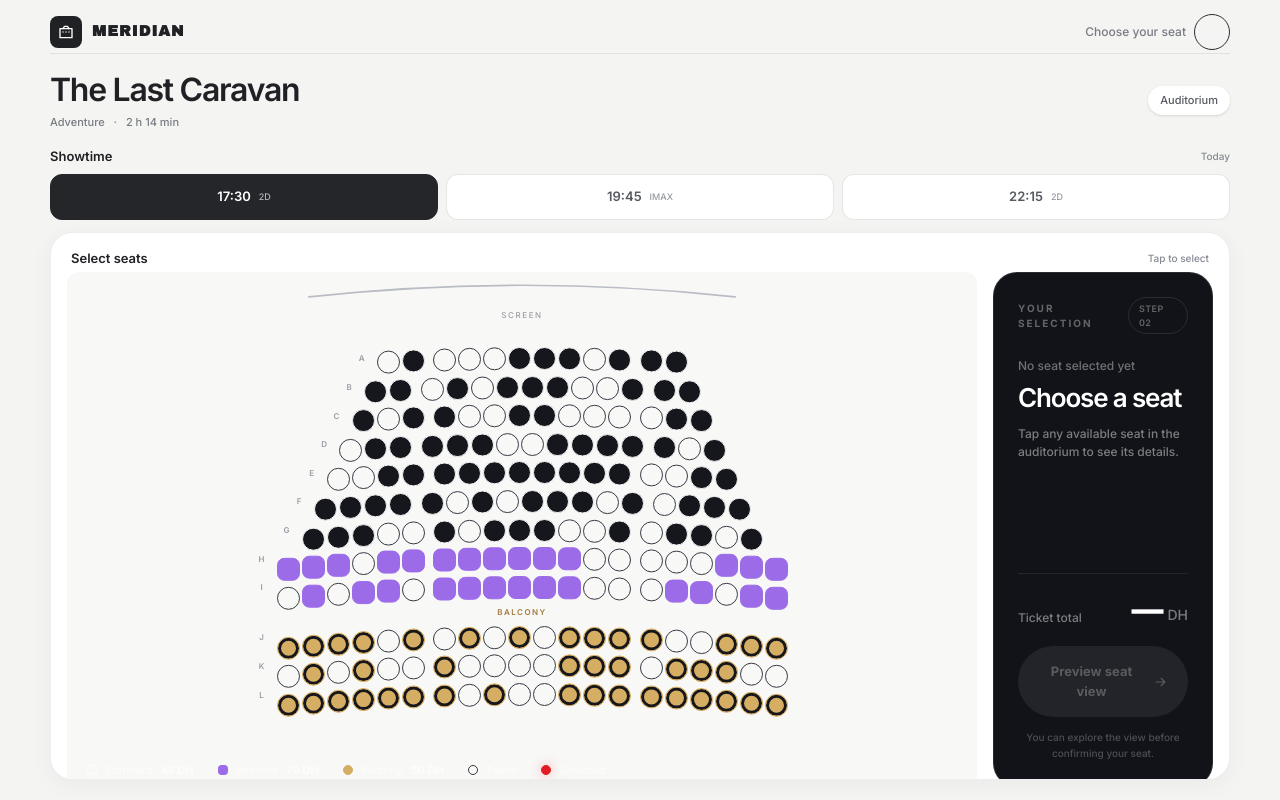
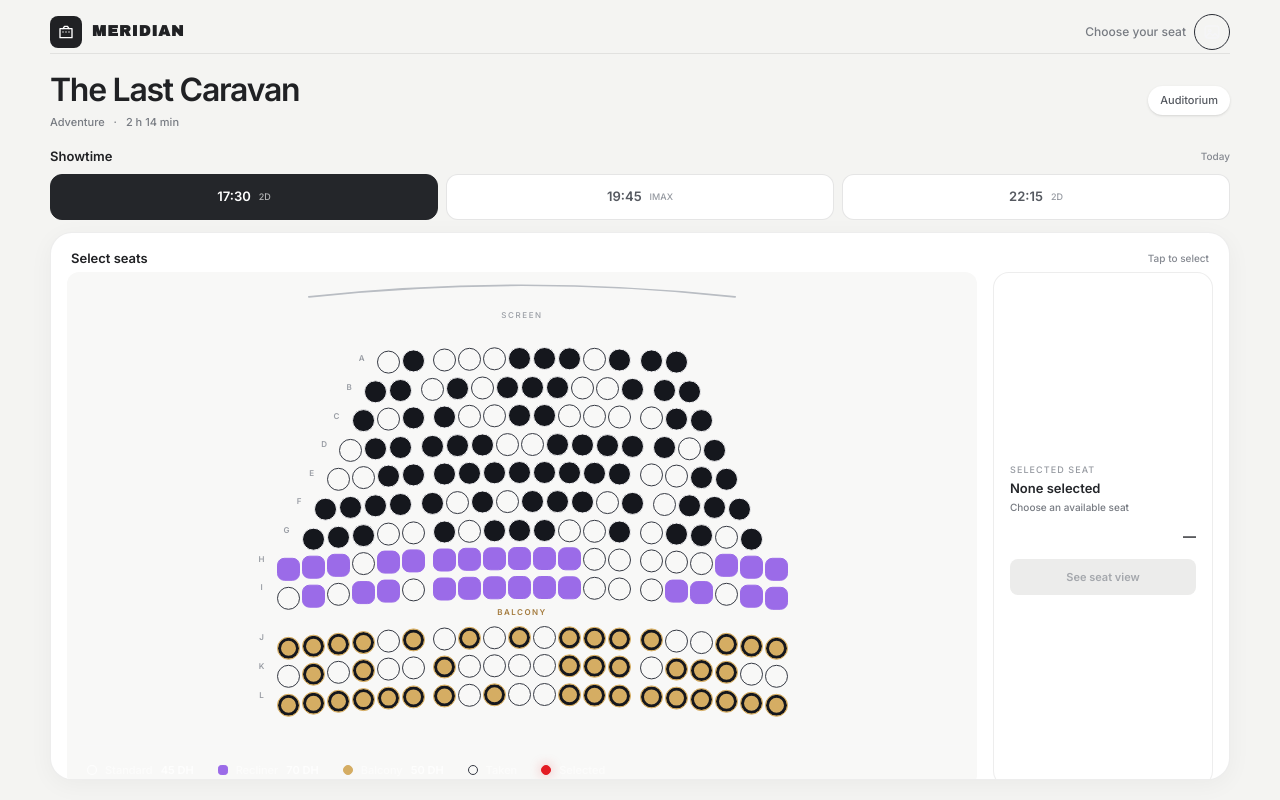
Before and after one commit to aouidate47/cinema, a Next.js app: page /hall-3/1730 in a window 1280 px wide. Built offline with nearby package versions, Linux system fonts and the light colour scheme.

Commit message:
Simplify seat selection summary

```diff
--- a/components/TicketBar.tsx
+++ b/components/TicketBar.tsx
@@ -3,39 +3,21 @@ import type { Seat } from "@/types";
 
 export default function TicketBar({ seat, onView }: { seat: Seat | null; onView: () => void }) {
   return (
-    <aside className="flex flex-col justify-between rounded-[24px] border border-white/10 bg-[#111319] p-5 sm:p-6">
-      <div>
-        <div className="flex items-center justify-between">
-          <p className="text-[10px] font-bold uppercase tracking-[.2em] text-white/35">Your selection</p>
-          <span className="rounded-full border border-white/10 px-2.5 py-1 text-[9px] font-semibold uppercase tracking-wider text-white/35">Step 02</span>
-        </div>
-        <div className="mt-6">
-          <p className="text-xs text-white/40">{seat ? "Selected seat" : "No seat selected yet"}</p>
-          <h3 className="mt-1 text-[26px] font-semibold tracking-[-.045em] text-white">
-            {seat ? `Row ${seat.l} · Seat ${seat.n}` : "Choose a seat"}
-          </h3>
-          <p className="mt-2 text-[12px] text-white/45">
-            {seat ? (seat.bal ? "Balcony" : seat.rec ? "Recliner" : "Standard") + " · " + seat.price + " DH" : "Tap any available seat in the auditorium to see its details."}
-          </p>
-        </div>
+    <aside className="flex shrink-0 items-center justify-between gap-3 rounded-xl border border-black/[0.07] bg-white px-3 py-2.5 lg:flex-col lg:items-stretch lg:justify-center lg:rounded-2xl lg:px-4 lg:py-5">
+      <div className="min-w-0">
+        <p className="text-[9px] font-medium uppercase tracking-[.12em] text-[#969aa1]">Selected seat</p>
+        <p className="mt-0.5 truncate text-[13px] font-semibold text-[#24262a]">{seat ? `Row ${seat.l} · Seat ${seat.n}` : "None selected"}</p>
+        <p className="mt-0.5 text-[10px] text-[#777b82]">{seat ? (seat.bal ? "Balcony" : seat.rec ? "Recliner" : "Standard") : "Choose an available seat"}</p>
       </div>
-
-      <div className="mt-8 border-t border-white/[0.08] pt-5">
-        <div className="flex items-end justify-between">
-          <span className="text-xs font-medium text-white/45">Ticket total</span>
-          <strong className="font-display text-[32px] font-normal leading-none text-white">{seat ? `${seat.price}` : "—"}<span className="ml-1 text-sm font-sans font-medium text-white/45">DH</span></strong>
-        </div>
+      <div className="flex shrink-0 items-center gap-3 lg:flex-col lg:items-stretch">
+        <p className="text-[13px] font-semibold text-[#24262a] lg:text-right">{seat ? `${seat.price} DH` : "—"}</p>
         <button
           disabled={!seat}
           onClick={onView}
-          className={`mt-5 flex w-full items-center justify-center gap-2 rounded-full px-5 py-4 text-[13px] font-bold transition-all ${seat ? "bg-brand text-white shadow-[0_8px_24px_rgba(227,27,35,.22)] hover:bg-[#f02b33] active:scale-[.98]" : "cursor-not-allowed bg-white/[0.07] text-white/25"}`}
+          className={`rounded-lg px-4 py-2.5 text-[11px] font-semibold transition-colors ${seat ? "bg-[#24262a] text-white hover:bg-[#3a3c41]" : "cursor-not-allowed bg-[#ececeb] text-[#a5a8ad]"}`}
         >
-          Preview seat view
-          <svg viewBox="0 0 24 24" className="size-4" fill="none" stroke="currentColor" strokeWidth="1.8" strokeLinecap="round" strokeLinejoin="round" aria-hidden>
-            <path d="M5 12h14M13 6l6 6-6 6" />
-          </svg>
+          See seat view
         </button>
-        <p className="mt-3 text-center text-[10px] leading-relaxed text-white/25">You can explore the view before confirming your seat.</p>
       </div>
     </aside>
   );
```
